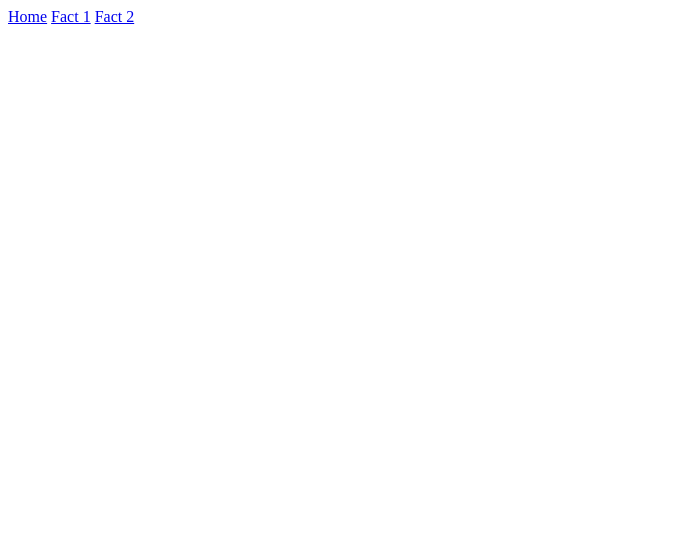
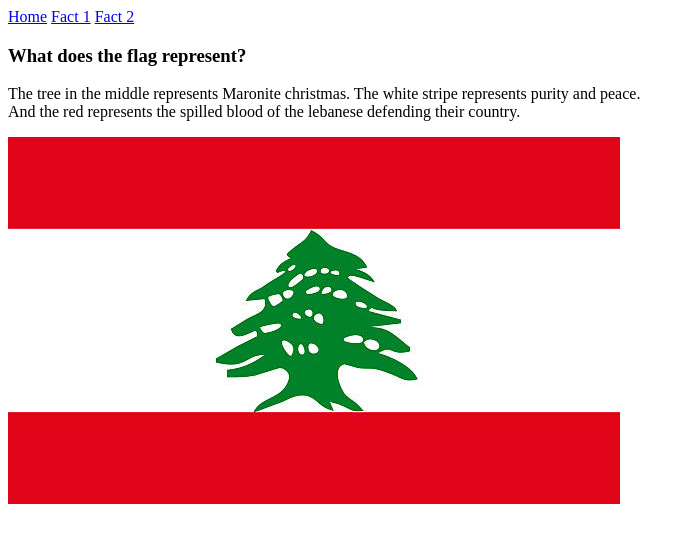
Before and after one commit to KaiSutton/Lebanon-site, a plain HTML site: page Fact 3.html in a window 1280 px wide. Shown: the whole page, without its empty margins (0-691 px from the left). Drawn offline with Linux system fonts and the light colour scheme.

Commit message:
Got the bare minimum
gotta style now

```diff
--- a/Fact 3.html
+++ b/Fact 3.html
@@ -17,6 +17,18 @@
     <a href="index.html">Home</a>
     <a href="Fact 1.html">Fact 1</a>
     <a href="Fact 2.html">Fact 2</a>
+
+    <h3>
+        What does the flag represent?
+    </h3>
+
+    <p>
+        The tree in the middle represents Maronite christmas. The white stripe represents purity and peace. <br>
+        And the red represents the spilled blood of the lebanese defending their country.
+    </p>
+
+    <img src="Images/Flag.jpg" alt="The flag of Lebanon">
+
 </body>
 
 </html>
```
Also changed, not shown: Fact 2.html (+1 -1 lines), index.html (+5 -2 lines), Images/Lebanon ahdjoa.jpg (added), Images/lebanodihajdn.jpg (added), 1 other file.
